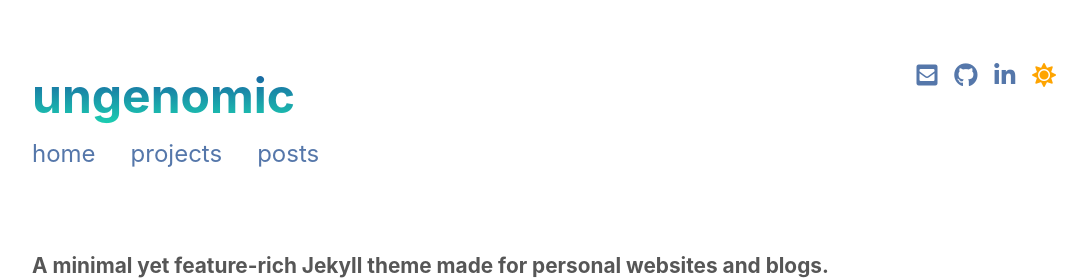
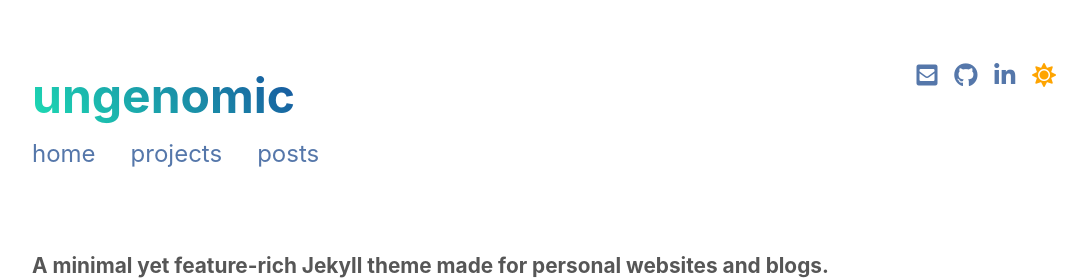
Before and after one commit to MurtoHilali/genemuse, a Jekyll site: the page built from index.md, in a window 1280 px wide. Shown: the top 280 px of the page, without its empty margins (96-1183 px from the left). Built offline with Jekyll 4.4.1, drawn with Linux system fonts in a browser that asks for light colours; nearby versions of some CDN libraries; a style sheet for code colours, icons or effects is not loaded.

Commit message:
Update main.css

```diff
--- a/assets/css/main.css
+++ b/assets/css/main.css
@@ -92,7 +92,7 @@ a.logo:hover {
   display: block;
   text-decoration: none;
 
-  background: -webkit-linear-gradient(90deg, #1de1b4, #17459d);
+  background: -webkit-linear-gradient(45deg, #1de1b4, #17459d);
   -webkit-background-clip: text;
   -webkit-text-fill-color: transparent;
 }
```
